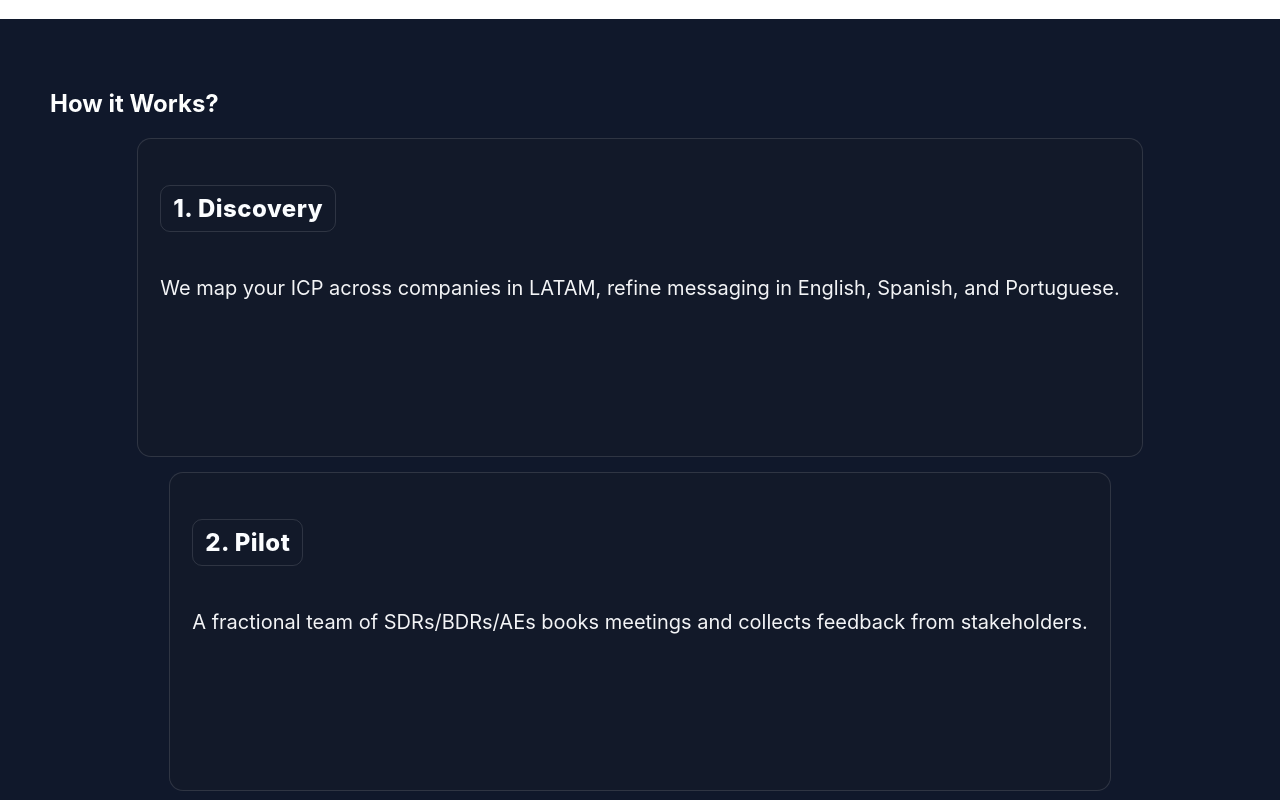
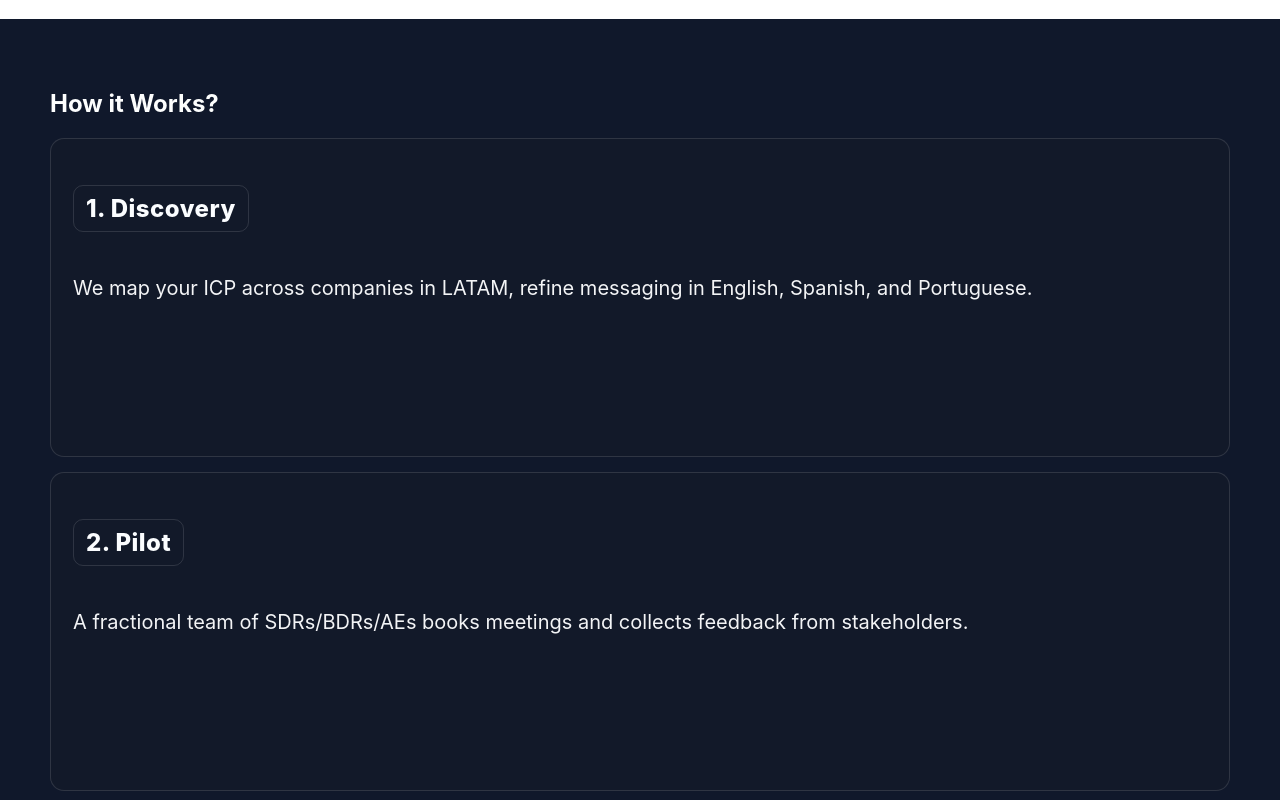
Before and after one commit to JVCastroDev/LeapGrowth, a plain HTML site: page index.html in a window 1280 px wide. Shown: the part 1760-2560 px from the top of the page. Drawn offline with Linux system fonts and the light colour scheme.

Commit message:
Correções

```diff
--- a/homestyle.css
+++ b/homestyle.css
@@ -267,10 +267,11 @@ a:hover{
 
 .grid-section {
   display: flex;
+  flex-direction: column;
   justify-content: space-evenly;
   align-items: stretch;
   gap: 15px;
-  flex-wrap: wrap; /* garante responsividade */
+  flex-wrap: wrap;
 }
 .card-wu{
 
```
